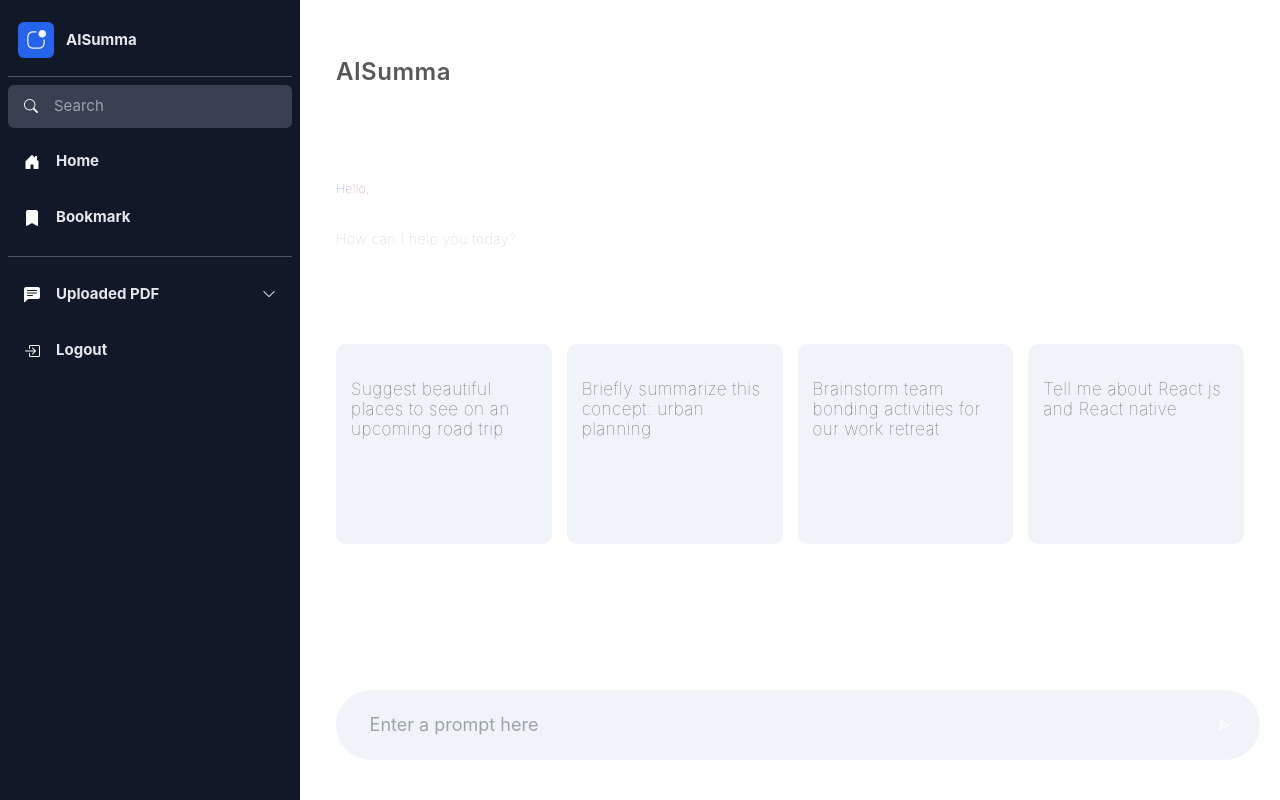
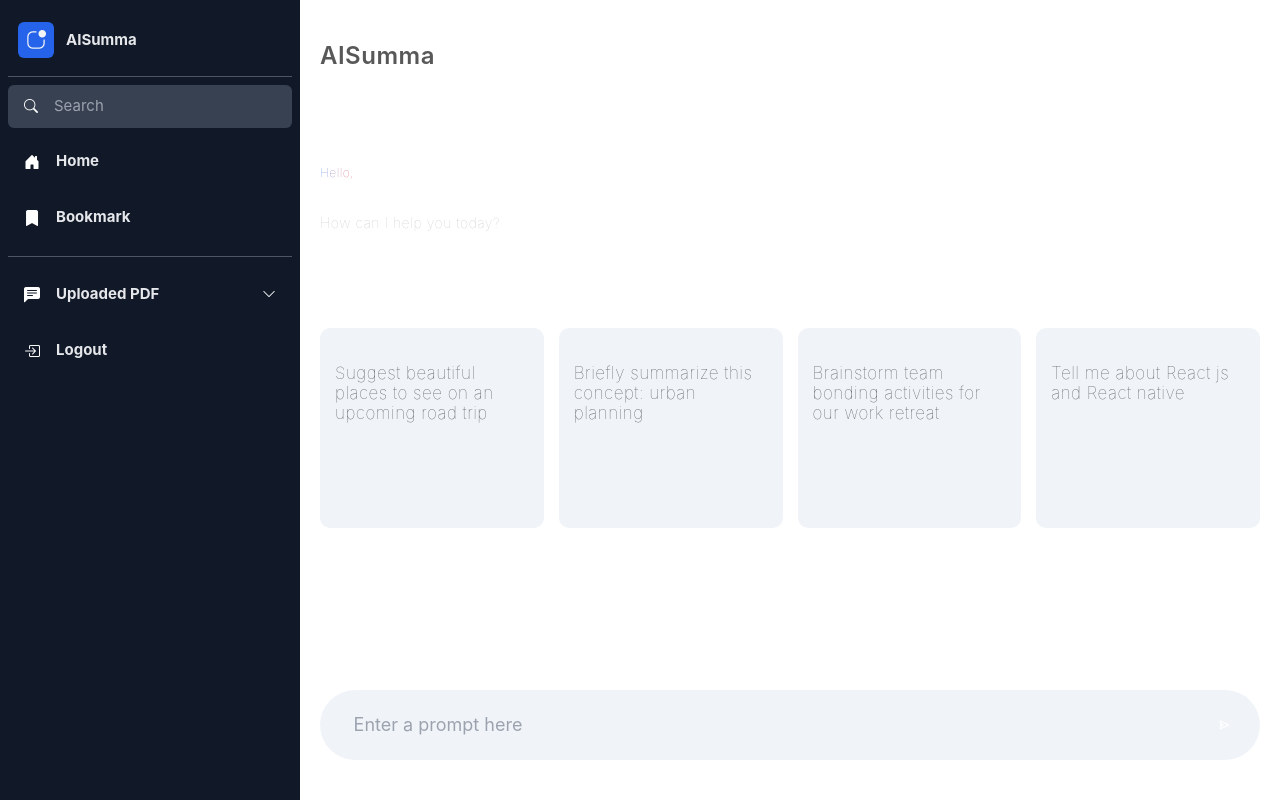
Before and after one commit to Ah-ugo/AISumma, a React (Create React App) app: page /home in a window 1280 px wide. Built offline with nearby package versions, Linux system fonts and the light colour scheme.

Commit message:
jashasjdh

```diff
--- a/src/Layout/HomeLayout.js
+++ b/src/Layout/HomeLayout.js
@@ -94,7 +94,7 @@ const HomeLayout = ({children}) => {
 
       </div>
     </div>
-    <div className='flex-grow p-4 overflow-y-auto'>
+    <div className=''>
      <Outlet/>
       </div>
     </div>
--- a/src/pages/Main.css
+++ b/src/pages/Main.css
@@ -24,7 +24,7 @@
 }
 
 .main-container {
-    max-width: "100%";
+    max-width: 100%;
     margin: auto;
     margin-bottom: 100px;
 }
@@ -93,16 +93,20 @@
     margin: auto;
     background-color: white;
     box-shadow: #ffffff 0 -20px 50px;
+    /* margin-right: 6vw; */
+    width: 100%;
 }
 
 .search-box {
     display: flex;
     align-items: center;
     justify-content: space-between;
-    gap: 20px;
+    /* gap: 20px; */
     background-color: #f0f4f9;
     padding: 8px 20px;
     border-radius: 50px;
+    width: 100%;
+    /* margin-right: 10vw; */
 }
 
 .search-box img {
@@ -159,7 +163,7 @@
 }
 
 .result {
-    padding: 0 max(5%, 1rem);
+    /* padding: 0 max(5%, 1rem); */
     max-height: 70vh;
     overflow-y: scroll;
 }
```
